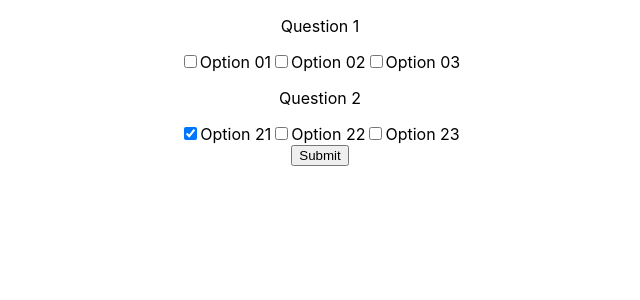
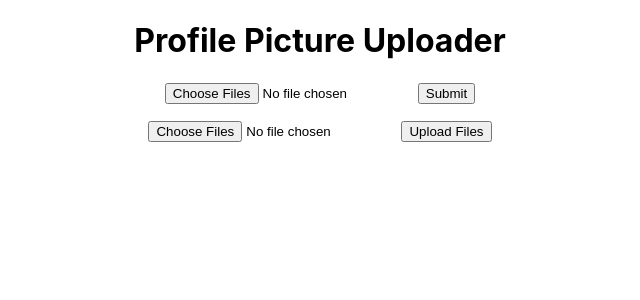
Before and after one commit to suresh0318/references, a React (Create React App) app: page / in a window 1280 px wide. Shown: the top 300 px of the page, without its empty margins (320-960 px from the left). Built offline with nearby package versions, Linux system fonts and the light colour scheme.

Commit message:
file multiupload

```diff
--- a/package.json
+++ b/package.json
@@ -6,6 +6,7 @@
     "@testing-library/jest-dom": "^5.16.5",
     "@testing-library/react": "^13.4.0",
     "@testing-library/user-event": "^13.5.0",
+    "file-saver": "^2.0.5",
     "gridjs-react": "^6.0.1",
     "react": "^18.2.0",
     "react-bootstrap": "^2.7.4",
--- a/src/App.js
+++ b/src/App.js
@@ -6,6 +6,9 @@ import QuestionsWithCheckboxes from './Accordian';
 import ToggleAccordion from './ToggleAccordian';
 import SelectList from './SelectList';
 import Parent from './Parent';
+import MyComponent from './Reload';
+import MultiUpload from './MultiUpload';
+import Multi1 from './Multi1';
 
 function App() {
 
@@ -18,7 +21,10 @@ function App() {
   {/* <Grid1 /> */}
   {/* <ToggleAccordion /> */}
   {/* <SelectList /> */}
-<Parent />
+{/* <Parent /> */}
+{/* <MyComponent /> */}
+<MultiUpload />
+<Multi1 />
     </div>
   );
 }
--- /dev/null
+++ b/src/Multi1.js
@@ -0,0 +1,40 @@
+import React, { useState } from "react";
+import FileSaver from "file-saver";
+
+const Multi1 = () => {
+  const [uploadedFiles, setUploadedFiles] = useState([]);
+
+  const handleFileEvent = (event) => {
+    const files = event.target.files;
+    const fileList = [];
+
+    for (const file of files) {
+      const fileName = file.name;
+      const fileExtension = file.name.split(".")[1];
+      const filePath = `uploads/${fileName}.${fileExtension}`;
+
+      const saveFile = new FileSaver(file, {
+        filename: filePath,
+      });
+      saveFile.save();
+
+      fileList.push(filePath);
+    }
+
+    setUploadedFiles(fileList);
+  };
+
+  return (
+    <div>
+      <input type="file" multiple />
+      <button onClick={handleFileEvent}>Upload Files</button>
+      <ul>
+        {uploadedFiles.map((filePath) => (
+          <li key={filePath}>{filePath}</li>
+        ))}
+      </ul>
+    </div>
+  );
+};
+
+export default Multi1;
--- /dev/null
+++ b/src/MultiUpload.js
@@ -0,0 +1,53 @@
+import React, { useState } from "react";
+import "./App.css";
+import FileSaver from "file-saver";
+
+
+function MultiUpload() {
+  const [files, setFiles] = useState(null);
+  const [fileNames, setFileNames] = useState([]);
+
+  const handleFileChange = (e) => {
+    setFiles(e.target.files);
+    let files1=e.target.files
+    for(let i=0;i<files1.length;i++){
+        fileNames.push(files1[i].name)
+    }
+
+
+    const fileList = [];
+
+    for (const file of files1) {
+      const fileName = file.name;
+      const fileExtension = file.name.split(".")[1];
+      const filePath = `./uploads/${fileName}.${fileExtension}`;
+
+      const saveFile = new FileSaver(file, {
+        filename: filePath,
+      });
+      saveFile.save();
+
+      fileList.push(filePath);
+    }
+  };
+
+  const handleSubmit = () => {
+    const uploadsFolder = "./uploads";
+
+  };
+
+  return (
+    <div className="App">
+      <h1>Profile Picture Uploader</h1>
+      <input type="file" multiple name="files" onChange={handleFileChange} />
+      <button onClick={handleSubmit}>Submit</button>
+      <ul>
+        {fileNames.map((fileName) => (
+          <li key={fileName}>{fileName}</li>
+        ))}
+      </ul>
+    </div>
+  );
+}
+
+export default MultiUpload;
--- /dev/null
+++ b/src/Reload.js
@@ -0,0 +1,35 @@
+import React, { useEffect } from 'react';
+
+const MyComponent = () => {
+  useEffect(() => {
+    const handlePopstate = (event) => {
+      event.preventDefault();
+      // Custom prompt message
+      const confirmationMessage = 'Are you sure you want to go back?';
+      if (window.confirm(confirmationMessage)) {
+        // User confirmed, perform necessary actions
+        // ...
+      } else {
+        // User canceled, prevent navigating back
+        window.history.pushState(null, null, window.location.pathname);
+      }
+    };
+
+    // Attach the event listener when the component mounts
+    window.addEventListener('popstate', handlePopstate);
+
+    // Detach the event listener when the component unmounts
+    return () => {
+      window.removeEventListener('popstate', handlePopstate);
+    };
+  }, []);
+
+  return (
+    <div>
+      <h1>My Component</h1>
+      {/* Your component content */}
+    </div>
+  );
+};
+
+export default MyComponent;
```
Also changed, not shown: 2 other files (tests, documents, lock files or other folders).
